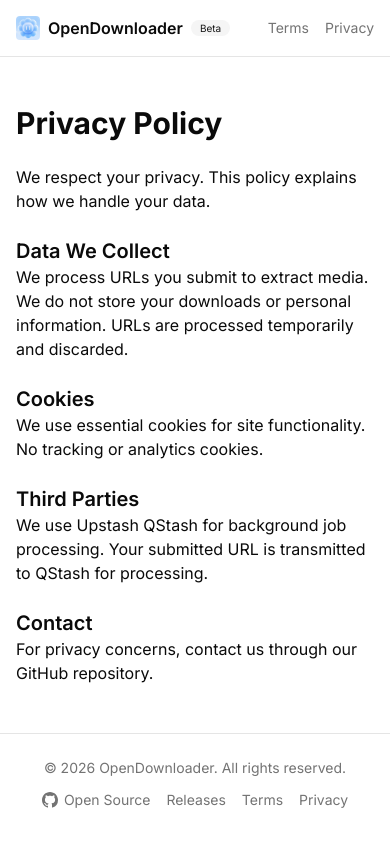
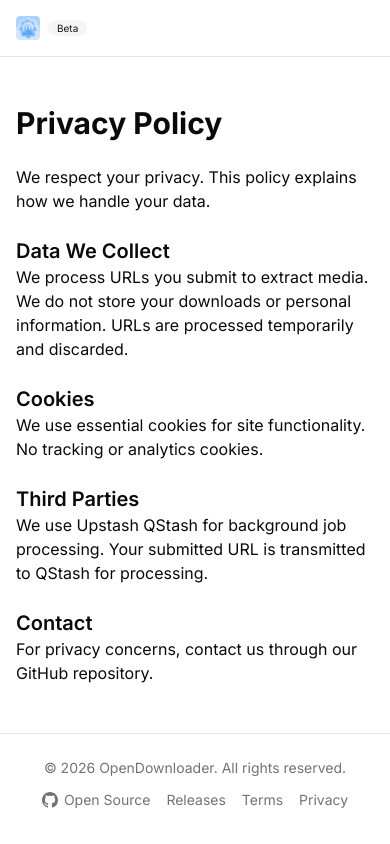
Before and after one commit to prasangapokharel/OpenDownloader, a Next.js app: page /privacy in a window 390 px wide. Built offline with nearby package versions, Linux system fonts and the light colour scheme.

Commit message:
fix: ball GIF for mobile circle, hide nav on mobile, drawer icon PNG

```diff
--- a/app/(public)/layout.tsx
+++ b/app/(public)/layout.tsx
@@ -9,12 +9,12 @@ export default function PublicLayout({ children }: { children: React.ReactNode }
         <div className="mx-auto flex h-14 max-w-6xl items-center px-4">
           <Link href="/" className="flex items-center gap-2 font-semibold">
             <Image src="/logo/1.jpg" alt="OpenDownloader" width={24} height={24} className="size-6 rounded" />
-            OpenDownloader
+            <span className="hidden md:inline">OpenDownloader</span>
             <Badge variant="secondary" className="text-[10px] font-normal leading-none">
               Beta
             </Badge>
           </Link>
-          <nav className="ml-auto flex gap-4 text-sm text-muted-foreground">
+          <nav className="ml-auto hidden items-center gap-4 text-sm text-muted-foreground md:flex">
             <Link href="/terms-service">Terms</Link>
             <Link href="/privacy">Privacy</Link>
           </nav>
--- a/components/home/download-drawer.tsx
+++ b/components/home/download-drawer.tsx
@@ -36,9 +36,9 @@ export function DownloadDrawer({ open, onOpenChange, item }: DownloadDrawerProps
           </DrawerDescription>
         </DrawerHeader>
 
-        <div className="flex flex-col items-center gap-4 px-4 py-6">
-          <div className="flex size-16 items-center justify-center rounded-full bg-primary/10">
-            <HugeiconsIcon icon={DownloadIcon} strokeWidth={2} className="size-8 text-primary" />
+          <div className="flex flex-col items-center gap-4 px-4 py-6">
+          <div className="flex size-20 items-center justify-center">
+            <img src="/downlaodiconfordrawer/1.png" alt="Download" className="size-20" />
           </div>
 
           <div className="w-full space-y-1.5">
--- a/components/home/mobile-paste-button.tsx
+++ b/components/home/mobile-paste-button.tsx
@@ -83,12 +83,8 @@ export function MobilePasteButton() {
   return (
     <>
       <div className="flex flex-col items-center gap-4 py-8 md:hidden">
-        <button
-          onClick={() => setOpen(true)}
-          className="flex size-24 items-center justify-center rounded-full bg-primary text-primary-foreground shadow-lg shadow-primary/30 transition-transform active:scale-90 hover:scale-105"
-          aria-label="Paste and download"
-        >
-          <HugeiconsIcon icon={ClipboardPasteIcon} strokeWidth={2} className="size-10" />
+        <button onClick={() => setOpen(true)} aria-label="Paste and download">
+          <img src="/ball/1.gif" alt="Paste & Download" className="size-24" />
         </button>
         <p className="text-sm text-muted-foreground">Tap to paste & download</p>
       </div>
```
Also changed, not shown: public/downlaodiconfordrawer/1.png (added), 1 other file (tests, documents, lock files or other folders).
